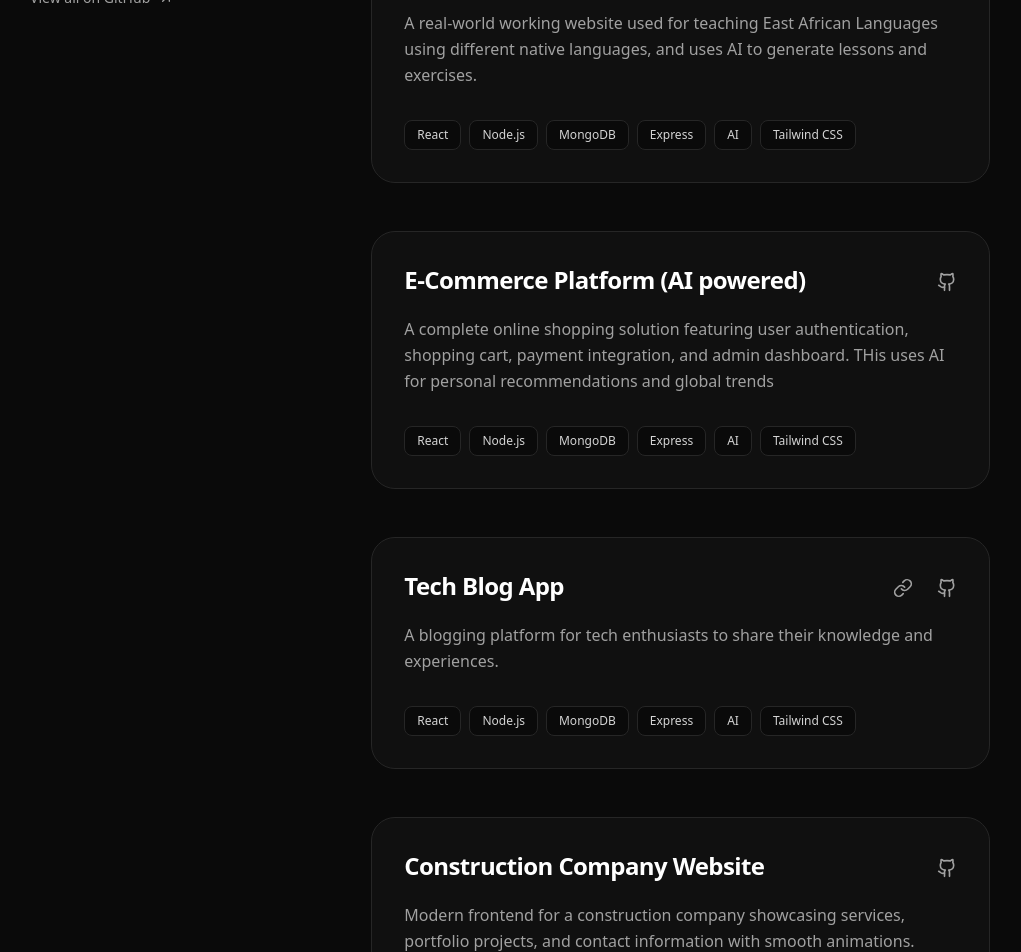
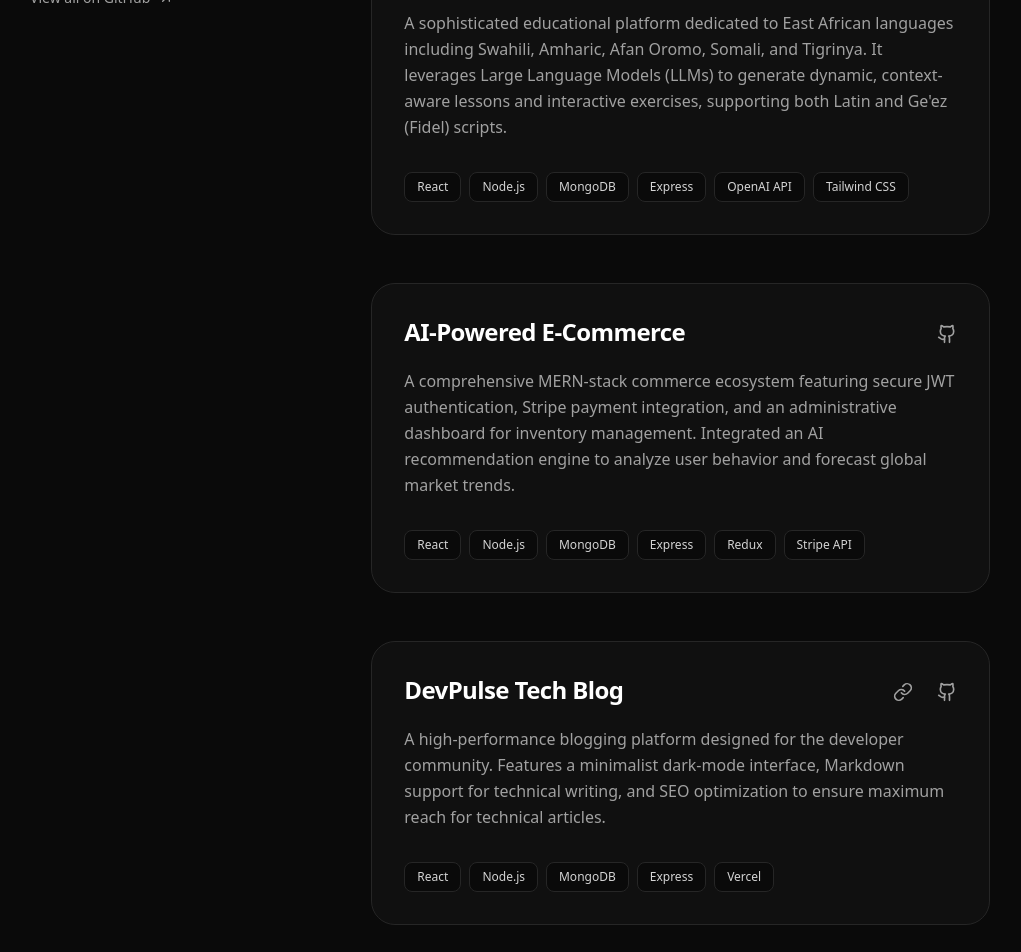
Before and after one commit to BilisumaEresso/profile, a React (Vite) app: page /about in a window 1280 px wide. Shown: the part 1940-2892 px from the top of the page, without its empty margins (130-1151 px from the left). Built offline with nearby package versions, Linux system fonts and the light colour scheme; a web font is replaced by a local one.

Commit message:
add : projects

```diff
--- a/src/App.jsx
+++ b/src/App.jsx
@@ -34,7 +34,7 @@ function App() {
           }}
         />
         <ScrollToHash />
-        <main className="flex-grow flex flex-col pt-24 pb-16">
+        <main className="grow flex flex-col pt-24 pb-16">
           <Routes>
             <Route index element={<Home />} />
             <Route path="/about" element={<About />} />
--- a/src/assets/components/About.jsx
+++ b/src/assets/components/About.jsx
@@ -36,33 +36,68 @@ const AboutPage = () => {
 
  const projects = [
    {
-      title: "EduLingua - Language Learning platform",
+     title: "EduLingua",
+     subtitle: "AI-Driven Language Learning",
      description:
-        "A real-world working website used for teaching East African Languages using different native languages, and uses AI to generate lessons and exercises.",
-      tech: ["React", "Node.js", "MongoDB", "Express", "AI", "Tailwind CSS"],
+       "A sophisticated educational platform dedicated to East African languages including Swahili, Amharic, Afan Oromo, Somali, and Tigrinya. It leverages Large Language Models (LLMs) to generate dynamic, context-aware lessons and interactive exercises, supporting both Latin and Ge'ez (Fidel) scripts.",
+     tech: [
+       "React",
+       "Node.js",
+       "MongoDB",
+       "Express",
+       "OpenAI API",
+       "Tailwind CSS",
+     ],
+     features: [
+       "Dynamic Lesson Generation",
+       "Multi-script Support",
+       "AI-Powered Assessment",
+     ],
      githubUrl: "https://github.com/bilisumaeresso/EduLingua-FrontEnd",
+     category: "Education",
    },
    {
-      title: "E-Commerce Platform (AI powered)",
+     title: "AI-Powered E-Commerce",
+     subtitle: "Full-Stack Retail Solution",
      description:
-        "A complete online shopping solution featuring user authentication, shopping cart, payment integration, and admin dashboard. THis uses AI for personal recommendations and global trends",
-      tech: ["React", "Node.js", "MongoDB", "Express", "AI", "Tailwind CSS"],
+       "A comprehensive MERN-stack commerce ecosystem featuring secure JWT authentication, Stripe payment integration, and an administrative dashboard for inventory management. Integrated an AI recommendation engine to analyze user behavior and forecast global market trends.",
+     tech: ["React", "Node.js", "MongoDB", "Express", "Redux", "Stripe API"],
+     features: [
+       "Personalized Recommendations",
+       "Admin Analytics Dashboard",
+       "Secure Checkout",
+     ],
      githubUrl: "https://github.com/bilisumaeresso/ecommerce-frontend",
+     category: "E-Commerce",
    },
    {
-      title: "Tech Blog App",
+     title: "DevPulse Tech Blog",
+     subtitle: "Community Knowledge Sharing",
      description:
-        "A blogging platform for tech enthusiasts to share their knowledge and experiences.",
-      tech: ["React", "Node.js", "MongoDB", "Express", "AI", "Tailwind CSS"],
+       "A high-performance blogging platform designed for the developer community. Features a minimalist dark-mode interface, Markdown support for technical writing, and SEO optimization to ensure maximum reach for technical articles.",
+     tech: ["React", "Node.js", "MongoDB", "Express", "Vercel"],
+     features: [
+       "Markdown Integration",
+       "Responsive Dark-Mode UI",
+       "Comment System",
+     ],
      githubUrl: "https://github.com/bilisumaeresso/react-blog-app",
      liveUrl: "https://bilisa-blog.vercel.app",
+     category: "Social/Media",
    },
    {
-      title: "Construction Company Website",
+     title: "RE Construction",
+     subtitle: "Corporate Digital Presence",
      description:
-        "Modern frontend for a construction company showcasing services, portfolio projects, and contact information with smooth animations.",
-      tech: ["React", "Tailwind CSS", "Framer Motion"],
+       "A conversion-focused professional landing page for a construction firm. Implemented complex 3D visual elements and fluid UI animations to showcase architectural portfolios, significantly improving user engagement metrics.",
+     tech: ["React", "Tailwind CSS", "Framer Motion", "Three.js"],
+     features: [
+       "3D Portfolio Showcase",
+       "Optimized Lead Generation Form",
+       "Performance Optimized",
+     ],
      githubUrl: "https://github.com/bilisumaeresso/RE-front",
+     category: "Business",
    },
  ];
 
```
Lines whose indentation alone changed are shown as unchanged.
